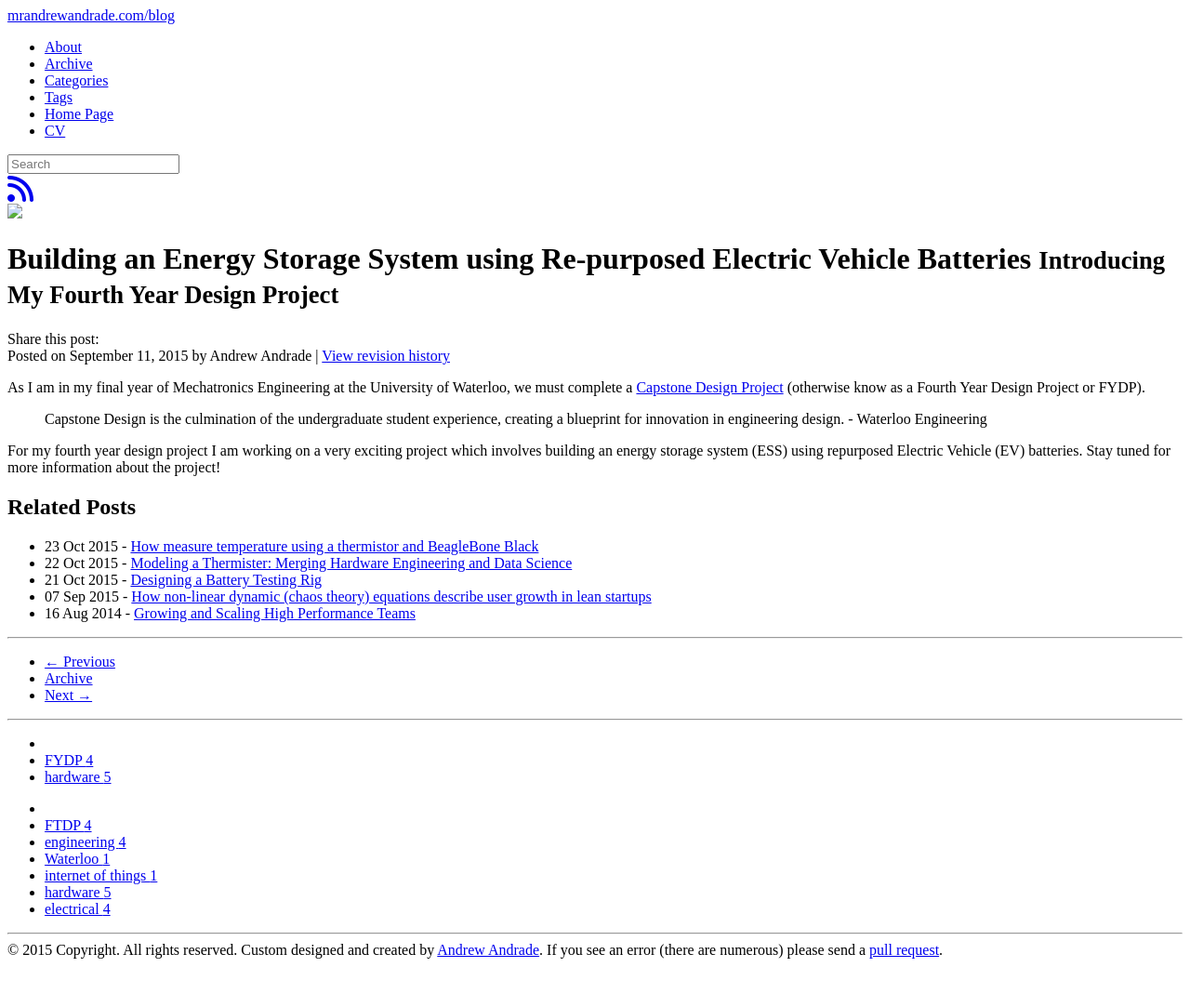
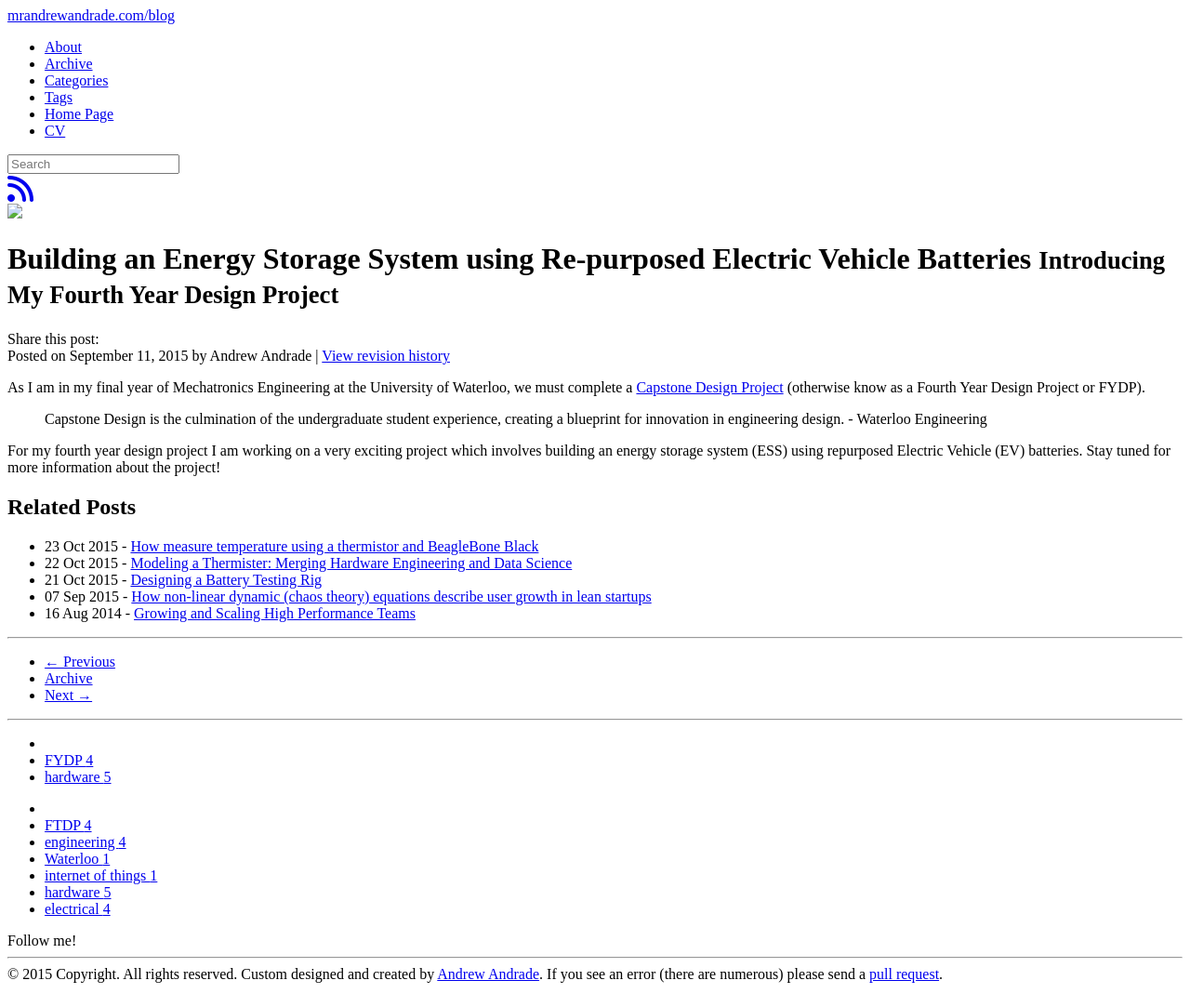
Before and after one commit to mrandrewandrade/blog, a Jekyll site: the page built from _posts/fydp/2015-09-11-fydp-ess.md, in a window 1280 px wide. Shown: the whole page at 93% size. Built offline with Jekyll 4.4.1, drawn with Linux system fonts in a browser that asks for light colours; nearby versions of some CDN libraries; library files that are not in the unit come from our copies; comment, search, counter and statistics services are not loaded; before the commit the page ends 1057 px from its top, so only the background shows below that.

Commit message:
added follow buttons

```diff
--- a/_includes/themes/evjekylltheme/post.html
+++ b/_includes/themes/evjekylltheme/post.html
@@ -76,6 +76,9 @@
             {% include JB/tags_list %}
         </ul>
         {% endunless %}
+        Follow me!
+        <div class="addthis_vertical_follow_toolbox"></div>
+
         <div id="floatbox">
             <div id="toc"></div></div>
     </div>
```
